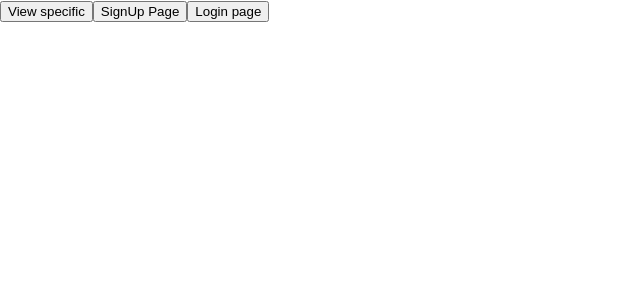
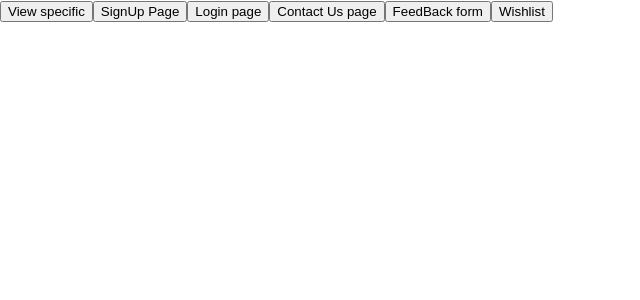
Before and after one commit to brianhilsden/getway-travels, a React (Create React App) app: page / in a window 1280 px wide. Shown: the top 300 px of the page, without its empty margins (0-640 px from the left). Built offline with nearby package versions, Linux system fonts and the light colour scheme.

Commit message:
added more buttons for pages

```diff
--- /dev/null
+++ b/src/ContactUs.js
@@ -0,0 +1,8 @@
+function ContactUs(){
+    return(
+        <div>
+
+        </div>
+    )
+}
+export default ContactUs
--- /dev/null
+++ b/src/FeedbackForm.js
@@ -0,0 +1,8 @@
+function FeedBackForm(){
+    return(
+        <div>
+
+        </div>
+    )
+}
+export default FeedBackForm
--- a/src/LandingPage.js
+++ b/src/LandingPage.js
@@ -1,21 +1,16 @@
-import { useNavigate } from "react-router-dom"
+import { useNavigate } from "react-router-dom";
 
 function LandingPage() {
-    const navigate = useNavigate()
-    return(
-        <>
-
-        <button onClick={()=>navigate("/specificPage")}>
-                View specific
-        </button>
-        <button onClick={()=>navigate("/signUp")}>
-            SignUp Page
-        </button>
-        <button onClick={()=>navigate("/login")}>
-            Login page
-        </button>
-        </>
-    )
-
+  const navigate = useNavigate();
+  return (
+    <div>
+      <button onClick={() => navigate("/specificPage")}>View specific</button>
+      <button onClick={() => navigate("/signUp")}>SignUp Page</button>
+      <button onClick={() => navigate("/login")}>Login page</button>
+      <button onClick={() => navigate("/contactUs")}>Contact Us page</button>
+      <button onClick={() => navigate("/feedbackForm")}>FeedBack form</button>
+      <button onClick={() => navigate("/wishlist")}>Wishlist</button>
+    </div>
+  );
 }
-export default LandingPage
+export default LandingPage;
--- /dev/null
+++ b/src/Wishlist.js
@@ -0,0 +1,8 @@
+function Wishlist(){
+    return(
+        <div>
+
+        </div>
+    )
+}
+export default Wishlist
```
Also changed, not shown: src/routes.js (+12 -1 lines), src/Navbar.js (added).
